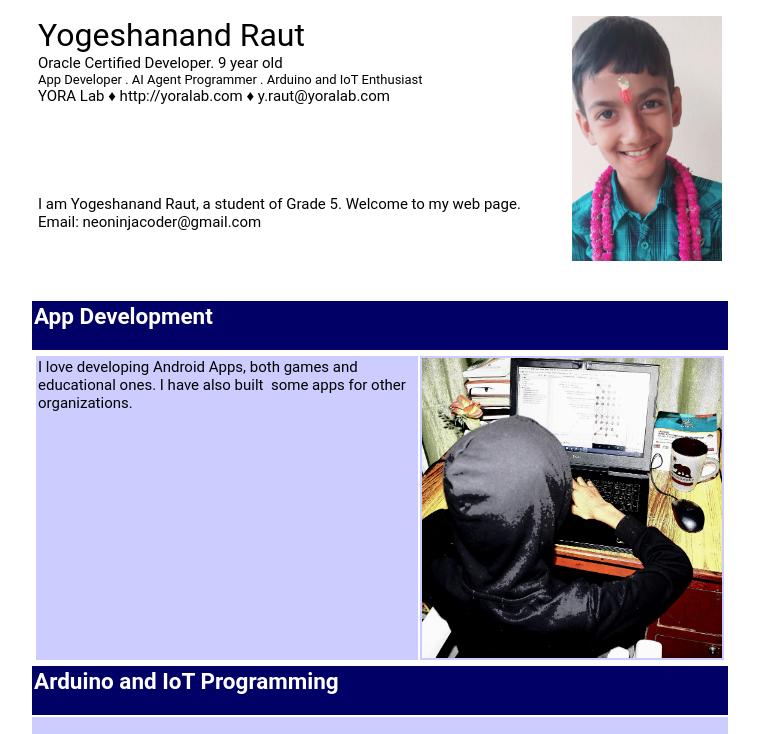
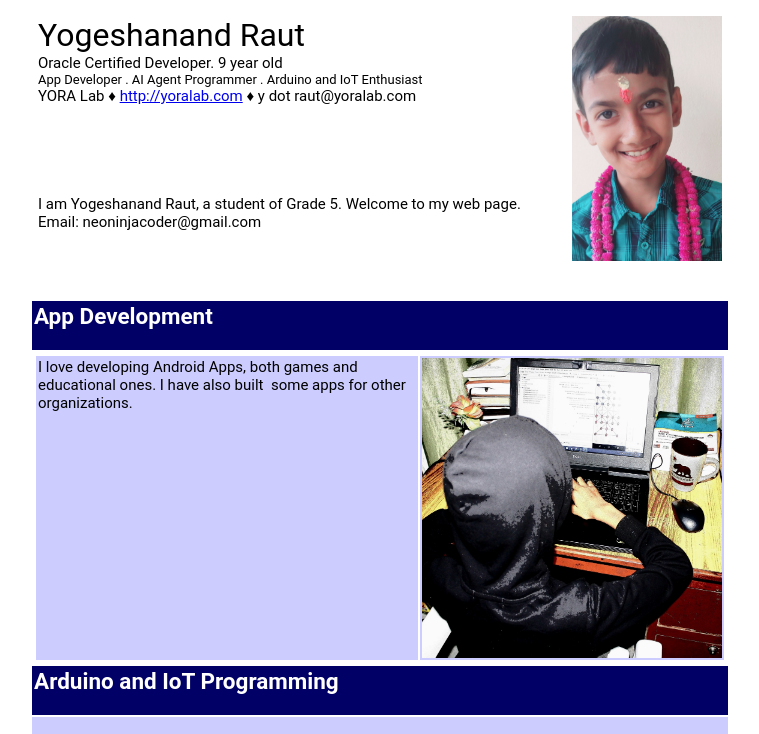
Before and after one commit to neoninjacoder/github.io, a plain HTML site: page index.html in a window 1280 px wide. Shown: the top 734 px of the page, without its empty margins (260-1019 px from the left). Drawn offline with Linux system fonts and the light colour scheme.

Commit message:
Update index.html

```diff
--- a/index.html
+++ b/index.html
@@ -35,7 +35,7 @@ border="0">
 Oracle Certified Developer. 9 year old<br>
 <font size="-1">App Developer . AI Agent Programmer
 . Arduino and IoT Enthusiast</font><br>
-YORA Lab ♦ http://yoralab.com ♦ y.raut@yoralab.com <br>
+  YORA Lab ♦ <a href="http://yoralab.com">http://yoralab.com</a> ♦ y dot raut@yoralab.com <br>
 <br>
 <br>
 <br>
```
